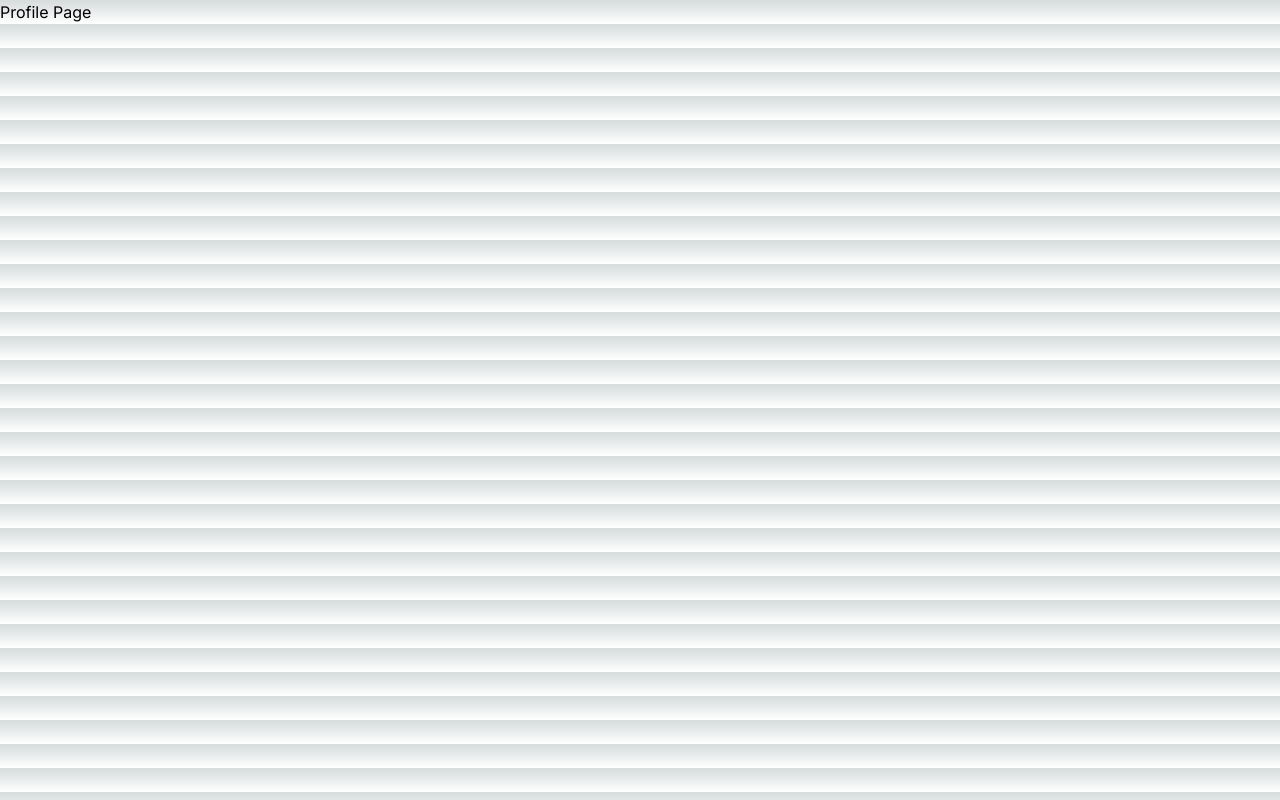
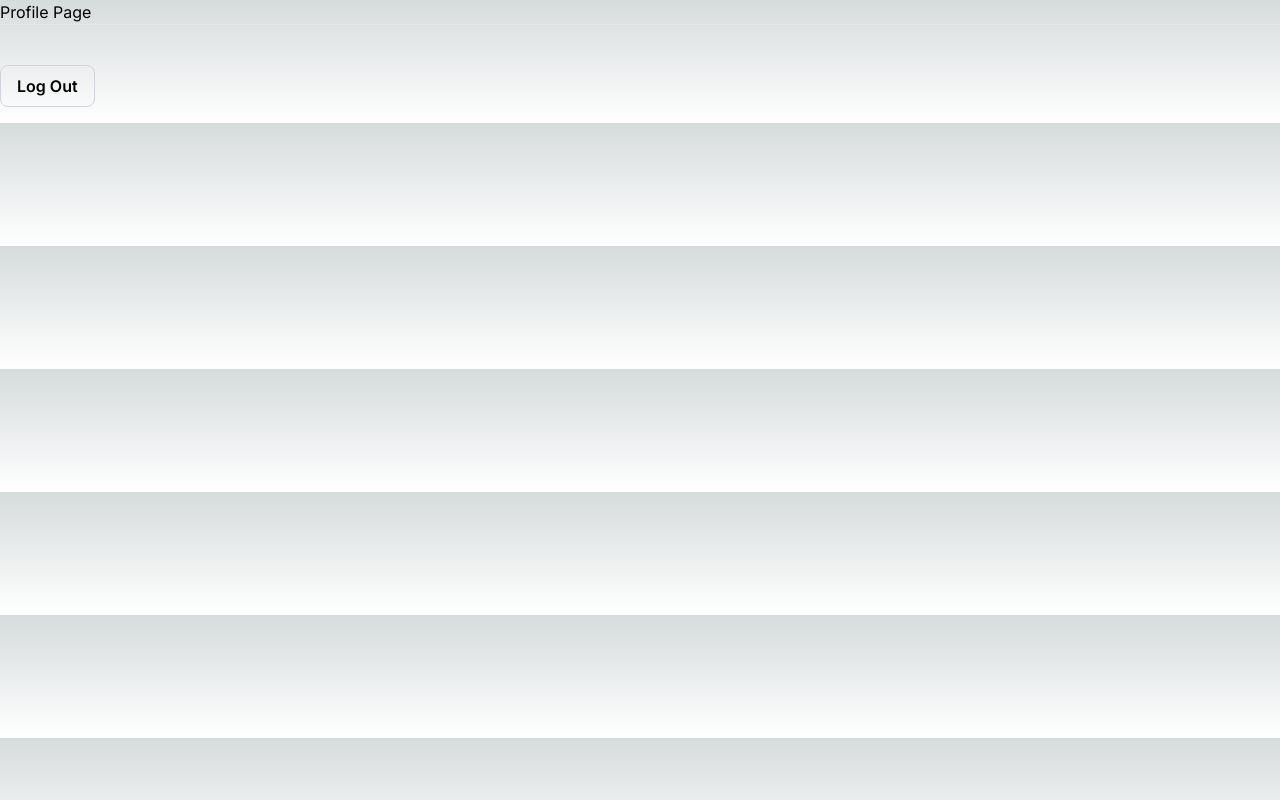
Before and after one commit to Soumyadipmaity1/User-Auth-app, a Next.js app: page /profile in a window 1280 px wide. Built offline with nearby package versions, Linux system fonts and the light colour scheme.

Commit message:
chore: Add logout button to profile page

```diff
--- a/src/app/profile/page.tsx
+++ b/src/app/profile/page.tsx
@@ -1,11 +1,37 @@
+"use client";
+import Link from "next/link";
+import axios from "axios";
+import toast from "react-hot-toast";
+import router, { useRouter } from "next/navigation";
 
 
-import React from 'react'
 
 function ProfilePage() {
+  const router = useRouter();
+const logout = async () => {
+
+  try{
+    await axios.get("/api/users/logout");
+    toast.success("Logout successful");
+    router.push("/login");
+  }
+  catch(error: any){
+    console.log("logout failed", error.message);
+    toast.error(error.message);
+  }
+}
+
   return (
     <div>
         <h1>Profile Page</h1>
+        <hr/>
+
+        <button
+          className="p-2 border px-4 hover:bg-gray-300 hover:text-black font-semibold mt-10 border-gray-300 rounded-lg mb-4 focus:outline-none focus:border-gray-600"
+          onClick={logout}
+        >
+          Log Out
+        </button>
     </div>
   )
 }
```
